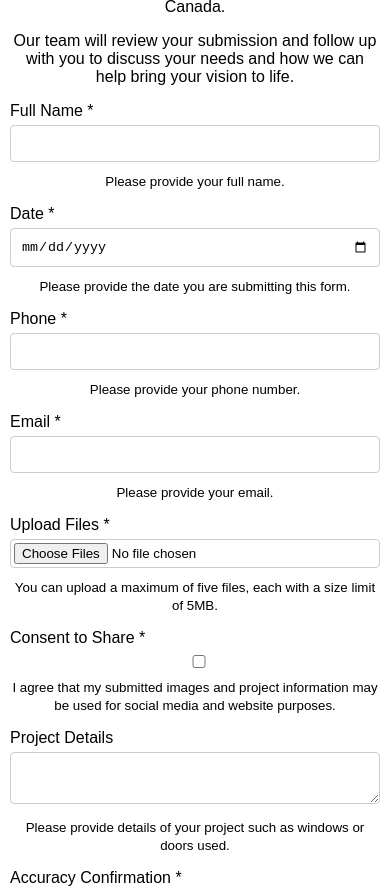
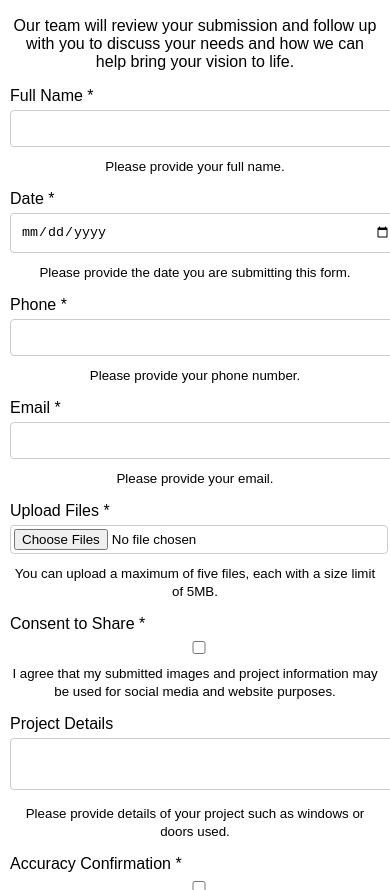
Before and after one commit to JELD-WENCanada/Form-Webhook, a website: page public/enhanced_project_submission_form.html in a window 390 px wide. Shown: the top 890 px of the page. Drawn offline with Linux system fonts and the light colour scheme.

Commit message:
Further Mobile Optimizations

```diff
--- a/public/enhanced_project_submission_form.html
+++ b/public/enhanced_project_submission_form.html
@@ -13,8 +13,7 @@
             align-items: center;
             height: 100vh;
             margin: 0;
-            width: 100%;
-            box-sizing: border-box;
+            overflow: auto;
         }
         .form-container {
             background-color: #fff;
@@ -40,7 +39,6 @@
             margin-bottom: 10px;
             border: 1px solid #ccc;
             border-radius: 4px;
-            box-sizing: border-box;
         }
         .form-container input[type="file"] {
             padding: 3px;
@@ -89,6 +87,9 @@
         @media (max-width: 600px) {
             .form-container {
                 padding: 10px;
+            }
+            .form-container h1 {
+                font-size: 1.5em;
             }
         }
     </style>
```
